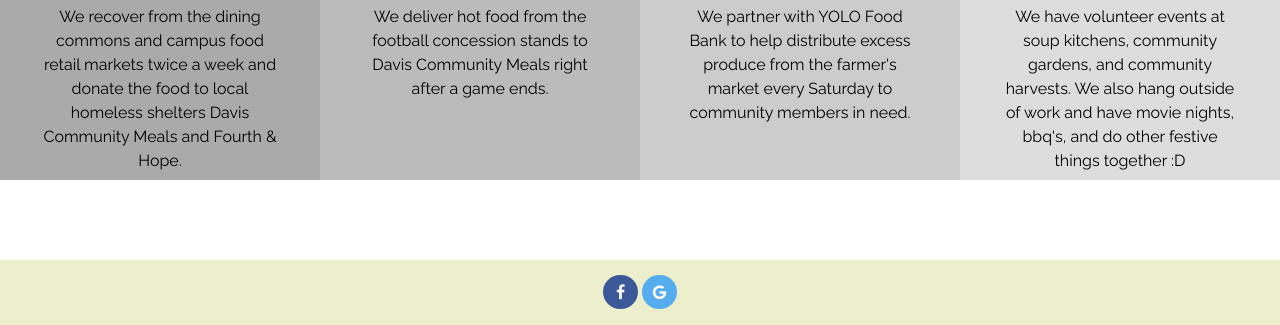
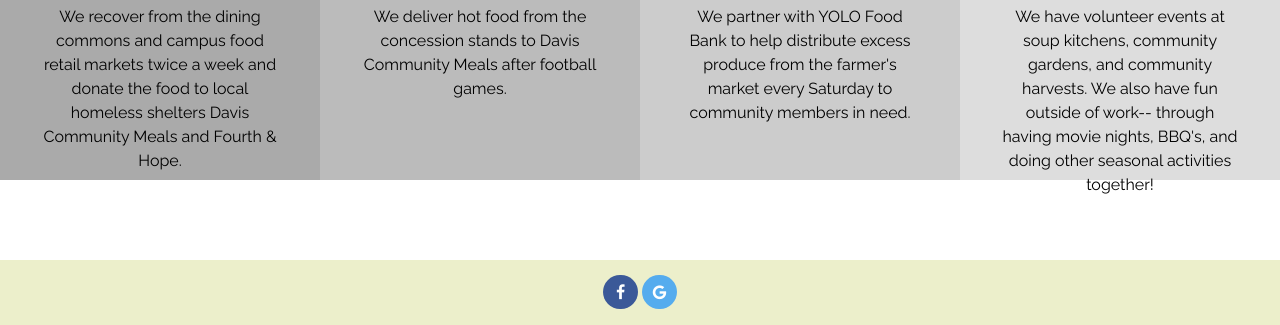
Before and after one commit to foodrecoverynetworkatucd/foodrecoverynetworkatucd.github.io, a plain HTML site: page work.html in a window 1280 px wide. Shown: the part 475-800 px from the top of the page. Drawn offline with Linux system fonts and the light colour scheme; a script that the page names is missing.

Commit message:
updated work.html descriptions

```diff
--- a/work.html
+++ b/work.html
@@ -41,7 +41,7 @@
   </div>
   <div class="workColumn" style="background-color:#bbb;">
     <h2>Football Recoveries</h2>
-    <p>We deliver hot food from the football concession stands to Davis Community Meals right after a game ends.</p>
+    <p>We deliver hot food from the concession stands to Davis Community Meals after football games.</p>
   </div>
   <div class="workColumn" style="background-color:#ccc;">
     <h2>Solano Park Free Farm Fare</h2>
@@ -49,7 +49,7 @@
   </div>
   <div class="workColumn" style="background-color:#ddd;">
     <h2>Volunteer and Socials</h2>
-    <p>We have volunteer events at soup kitchens, community gardens, and community harvests. We also hang outside of work and have movie nights, bbq's, and do other festive things together :D  </p>
+    <p>We have volunteer events at soup kitchens, community gardens, and community harvests. We also have fun outside of work-- through having movie nights, BBQ's, and doing other seasonal activities together!  </p>
   </div>
 </div>
 
```
